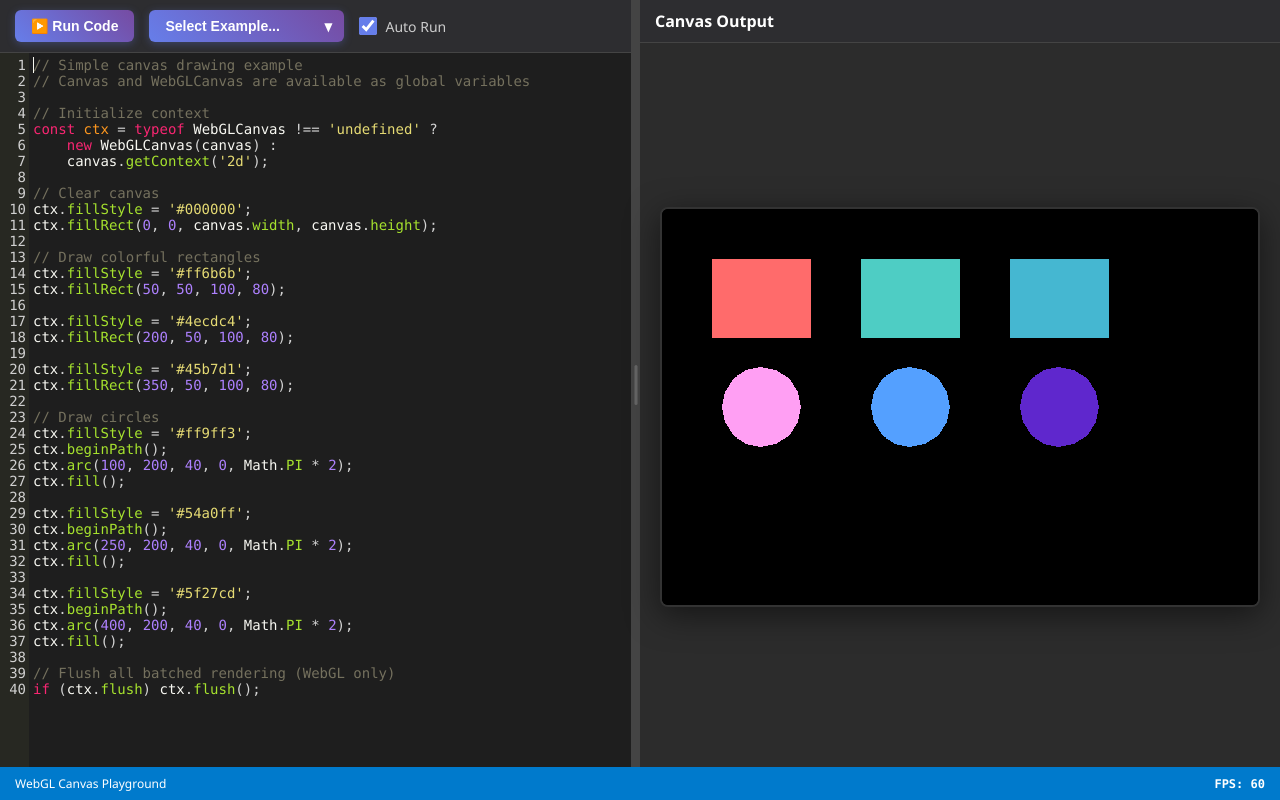
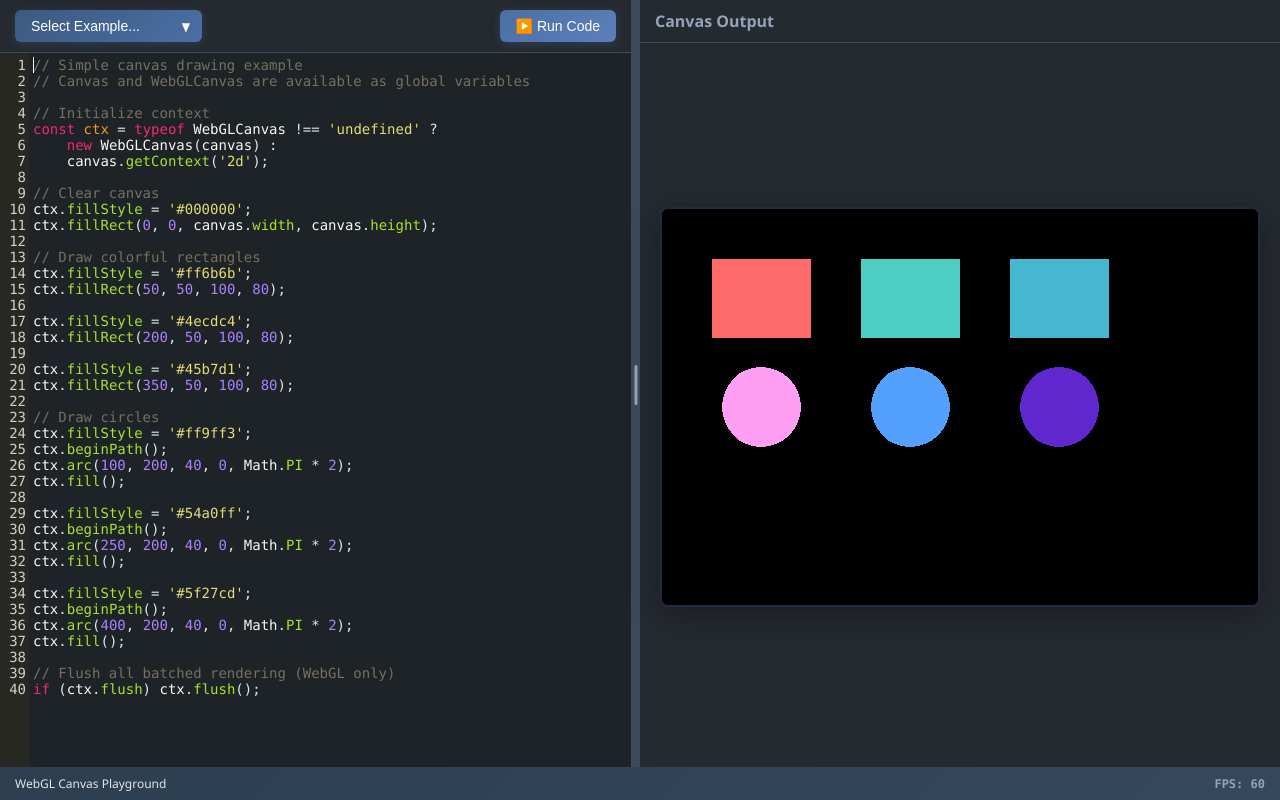
Before and after one commit to HorrellTech/webgl-canvas, a website: page examples/playground.html in a window 1280 px wide. Drawn offline with nearby package versions, Linux system fonts and the light colour scheme.

Commit message:
remove autorun on playground as infinite loop issues were possible

```diff
--- a/examples/playground.html
+++ b/examples/playground.html
@@ -19,8 +19,8 @@
 
         body {
             font-family: 'Segoe UI', Tahoma, Geneva, Verdana, sans-serif;
-            background: #1a1a1a;
-            color: #ffffff;
+            background: #1a1d23;
+            color: #e1e5e9;
             height: 100vh;
             overflow: hidden;
             padding-bottom: 30px;
@@ -29,7 +29,7 @@
         .playground-container {
             display: flex;
             height: 100vh;
-            background: linear-gradient(135deg, #2c3e50 0%, #34495e 100%);
+            background: linear-gradient(135deg, #2c3e50 0%, #3d5a80 100%);
             padding-bottom: 30px;
         }
 
@@ -37,35 +37,66 @@
             flex: 1;
             display: flex;
             flex-direction: column;
-            background: #1e1e1e;
-            border-right: 1px solid #444;
+            background: #1e2328;
+            border-right: 1px solid #3d4a5c;
         }
 
         .toolbar {
             display: flex;
             align-items: center;
             padding: 10px 15px;
-            background: #2d2d30;
-            border-bottom: 1px solid #444;
+            background: #252a30;
+            border-bottom: 1px solid #3d4a5c;
+            gap: 15px;
+            justify-content: space-between;
+        }
+
+        .toolbar-left {
+            display: flex;
+            align-items: center;
+            gap: 15px;
+        }
+
+        .toolbar-right {
+            display: flex;
+            align-items: center;
             gap: 15px;
         }
 
         .toolbar button {
             padding: 8px 16px;
-            background: linear-gradient(45deg, #667eea, #764ba2);
-            color: white;
+            background: linear-gradient(135deg, #4a6fa5 0%, #5d7fb8 100%);
+            color: #ffffff;
             border: none;
             border-radius: 6px;
             cursor: pointer;
             font-size: 14px;
-            font-weight: 600;
+            font-weight: 500;
             transition: all 0.3s ease;
-            box-shadow: 0 2px 8px rgba(102, 126, 234, 0.3);
+            box-shadow: 0 2px 8px rgba(74, 111, 165, 0.3);
+            position: relative;
+            overflow: hidden;
+        }
+
+        .toolbar button::before {
+            content: '';
+            position: absolute;
+            top: 0;
+            left: -100%;
+            width: 100%;
+            height: 100%;
+            background: linear-gradient(90deg, transparent, rgba(255, 255, 255, 0.1), transparent);
+            transition: left 0.5s;
+        }
+
+        .toolbar button:hover::before {
+            left: 100%;
         }
 
         .toolbar button:hover {
             transform: translateY(-2px);
-            box-shadow: 0 4px 12px rgba(102, 126, 234, 0.4);
+            background: linear-gradient(135deg, #5d7fb8 0%, #70a0d0 100%);
+            box-shadow: 0 4px 12px rgba(93, 127, 184, 0.4);
         }
 
         .toolbar button:active {
@@ -81,12 +112,12 @@
         .checkbox-container input[type="checkbox"] {
             width: 18px;
             height: 18px;
-            accent-color: #667eea;
+            accent-color: #5d7fb8;
         }
 
         .checkbox-container label {
             font-size: 14px;
-            color: #ccc;
+            color: #94a3b8;
             cursor: pointer;
         }
 
@@ -99,8 +130,8 @@
         .code-editor {
             width: 100%;
             height: 100%;
-            background: #1e1e1e;
-            color: #d4d4d4;
+            background: #1e2328;
+            color: #e1e5e9;
             font-family: 'Consolas', 'Monaco', 'Courier New', monospace;
             font-size: 14px;
             line-height: 1.5;
@@ -118,28 +149,28 @@
         }
 
         .code-editor::-webkit-scrollbar-track {
-            background: #252526;
+            background: #252a30;
         }
 
         .code-editor::-webkit-scrollbar-thumb {
-            background: #464647;
+            background: #3d4a5c;
             border-radius: 6px;
         }
 
         .code-editor::-webkit-scrollbar-thumb:hover {
-            background: #5a5a5a;
+            background: #4a6fa5;
         }
 
         .resizer {
             width: 8px;
-            background: #444;
+            background: #3d4a5c;
             cursor: col-resize;
             position: relative;
             transition: background-color 0.2s ease;
         }
 
         .resizer:hover {
-            background: #667eea;
+            background: #5d7fb8;
         }
 
         .resizer::before {
@@ -150,7 +181,7 @@
             transform: translate(-50%, -50%);
             width: 3px;
             height: 40px;
-            background: #666;
+            background: #94a3b8;
             border-radius: 2px;
         }
 
@@ -158,17 +189,17 @@
             flex: 1;
             display: flex;
             flex-direction: column;
-            background: #2c2c2c;
+            background: #252a30;
             position: relative;
         }
 
         .canvas-header {
             padding: 10px 15px;
-            background: #2d2d30;
-            border-bottom: 1px solid #444;
+            background: #252a30;
+            border-bottom: 1px solid #3d4a5c;
             font-size: 16px;
             font-weight: 600;
-            color: #fff;
+            color: #94a3b8;
         }
 
         .canvas-container {
@@ -181,15 +212,15 @@
         }
 
         #playground-canvas {
-            border: 2px solid rgba(255, 255, 255, 0.2);
+            border: 2px solid rgba(74, 111, 165, 0.4);
             border-radius: 8px;
             background: #000;
-            box-shadow: 0 8px 32px rgba(0, 0, 0, 0.5);
+            box-shadow: 0 8px 32px rgba(0, 0, 0, 0.3);
             transition: border-color 0.3s ease;
         }
 
         #playground-canvas:focus {
-            border-color: rgba(102, 126, 234, 0.8);
+            border-color: rgba(93, 127, 184, 0.7);
             outline: none;
         }
 
@@ -198,14 +229,14 @@
             top: 50%;
             left: 50%;
             transform: translate(-50%, -50%);
-            background: rgba(220, 53, 69, 0.95);
+            background: rgba(185, 28, 28, 0.95);
             color: white;
             padding: 20px 30px;
             border-radius: 8px;
             font-size: 18px;
             font-weight: 600;
             backdrop-filter: blur(10px);
-            border: 1px solid rgba(220, 53, 69, 0.5);
+            border: 1px solid rgba(185, 28, 28, 0.5);
             display: none;
             z-index: 1000;
         }
@@ -215,8 +246,8 @@
             align-items: center;
             justify-content: space-between;
             padding: 8px 15px;
-            background: #007acc;
-            color: white;
+            background: linear-gradient(135deg, #2c3e50 0%, #34495e 100%);
+            color: #e1e5e9;
             font-size: 12px;
             flex-shrink: 0;
             position: fixed;
@@ -229,14 +260,15 @@
         .fps-counter {
             font-family: 'Consolas', 'Monaco', monospace;
             font-weight: bold;
+            color: #94a3b8;
         }
 
         .CodeMirror {
             height: 100% !important;
             font-family: 'Consolas', 'Monaco', 'Courier New', monospace;
             font-size: 14px;
-            background: #1e1e1e !important;
-            color: #d4d4d4 !important;
+            background: #1e2328 !important;
+            color: #e1e5e9 !important;
         }
 
         .examples-dropdown {
@@ -246,22 +278,23 @@
 
         .examples-select {
             padding: 8px 35px 8px 16px;
-            background: linear-gradient(45deg, #667eea, #764ba2);
+            background: linear-gradient(135deg, #3d5a80 0%, #4a6fa5 100%);
             color: white;
             border: none;
             border-radius: 6px;
             cursor: pointer;
             font-size: 14px;
-            font-weight: 600;
+            font-weight: 500;
             appearance: none;
             min-width: 150px;
-            box-shadow: 0 2px 8px rgba(102, 126, 234, 0.3);
+            box-shadow: 0 2px 8px rgba(61, 90, 128, 0.4);
             transition: all 0.3s ease;
         }
 
         .examples-select:hover {
             transform: translateY(-2px);
-            box-shadow: 0 4px 12px rgba(102, 126, 234, 0.4);
+            background: linear-gradient(135deg, #4a6fa5 0%, #5d7fb8 100%);
+            box-shadow: 0 4px 12px rgba(74, 111, 165, 0.4);
         }
 
         .examples-dropdown::after {
@@ -276,7 +309,7 @@
         }
 
         .examples-select option {
-            background: #2d2d30;
+            background: #252a30;
             color: white;
             padding: 8px;
         }
@@ -285,51 +318,41 @@
             .playground-container {
                 flex-direction: column;
                 height: auto;
-                /* Allow natural height stacking */
             }
 
             .editor-panel {
                 flex: none;
-                /* Take full width, no flex shrinking */
                 height: 50vh;
-                /* Allocate half viewport height to editor for balance */
             }
 
             .canvas-panel {
                 flex: none;
-                /* Take full width */
                 height: 50vh;
-                /* Allocate half to canvas */
             }
 
             .resizer {
                 width: 100%;
                 height: 8px;
                 cursor: row-resize;
-                background: #444;
-                /* Ensure visibility */
+                background: #3d4a5c;
             }
 
             .resizer::before {
                 width: 40px;
                 height: 3px;
-                background: #667eea;
-                /* Make handle more prominent */
+                background: #5d7fb8;
             }
 
             .toolbar {
                 padding: 8px 10px;
-                /* Reduce padding for smaller screens */
             }
 
             .canvas-container {
                 padding: 10px;
-                /* Reduce padding around canvas */
             }
 
             .status-bar {
                 position: static;
-                /* Remove fixed positioning to avoid overlap */
                 padding: 5px 10px;
             }
         }
@@ -346,15 +369,19 @@
     <div class="playground-container">
         <div class="editor-panel">
             <div class="toolbar">
-                <button id="run-btn">▶️ Run Code</button>
+                <div class="toolbar-left">
                     <div class="examples-dropdown">
                         <select id="examples-select" class="examples-select">
                             <option value="">Select Example...</option>
                         </select>
                     </div>
-                <div class="checkbox-container">
+                    <!--div class="checkbox-container">
                         <input type="checkbox" id="auto-run" checked>
                         <label for="auto-run">Auto Run</label>
+                    </div-->
+                </div>
+                <div class="toolbar-right">
+                    <button id="run-btn">▶️ Run Code</button>
                 </div>
             </div>
             <div class="editor-wrapper">
@@ -518,12 +545,12 @@
                         console.log('CodeMirror initialized:', this.codeMirror);
 
                         // Auto-run on change
-                        this.codeMirror.on('change', () => {
+                        /*this.codeMirror.on('change', () => {
                             if (this.autoRunCheckbox.checked) {
                                 clearTimeout(this.autoRunTimer);
                                 this.autoRunTimer = setTimeout(() => this.runCode(), 500);
                             }
-                        });
+                        });*/
 
                         // Force refresh after initialization
                         requestAnimationFrame(() => {
--- a/src/webgl-canvas.js
+++ b/src/webgl-canvas.js
@@ -2604,7 +2604,7 @@ class WebGLCanvas {
                         currentX, currentY,
                         command.cpx, command.cpy,
                         command.x, command.y,
-                        8 // number of segments
+                        16 // number of segments
                     );
                     currentPolygon.push(...quadPoints.slice(1)); // Skip first point as it's current position
                     currentX = command.x;
@@ -2618,7 +2618,7 @@ class WebGLCanvas {
                         command.cp1x, command.cp1y,
                         command.cp2x, command.cp2y,
                         command.x, command.y,
-                        8 // number of segments
+                        16 // number of segments
                     );
                     currentPolygon.push(...bezierPoints.slice(1)); // Skip first point
                     currentX = command.x;
@@ -2632,7 +2632,7 @@ class WebGLCanvas {
                         command.startAngle,
                         command.endAngle,
                         command.counterclockwise,
-                        16 // number of segments
+                        32 // number of segments
                     );
                     if (arcPoints.length > 0) {
                         currentPolygon.push(...arcPoints);
```
Lines whose indentation alone changed are shown as unchanged.
